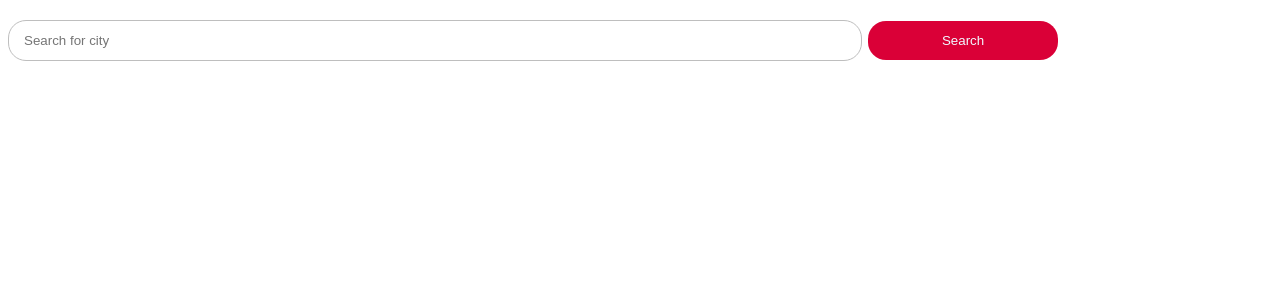
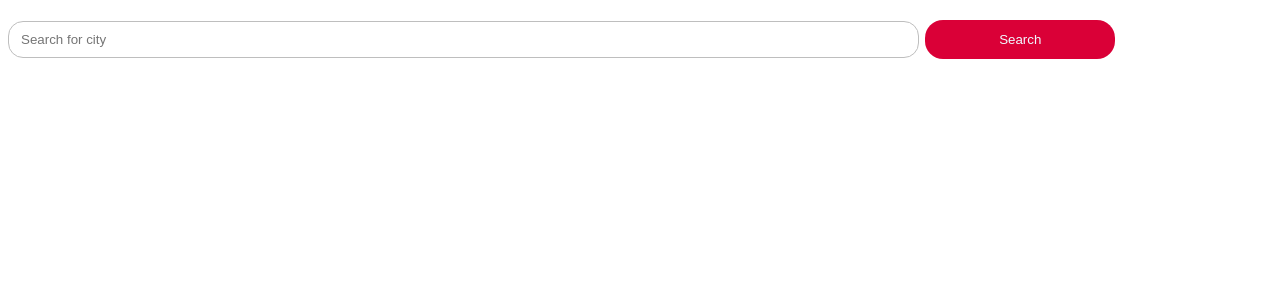
Before and after one commit to Phumnanya/Weather-app, a React (Create React App) app: page / in a window 1280 px wide. Shown: the top 300 px of the page. Built offline with nearby package versions, Linux system fonts and the light colour scheme.

Commit message:
Update App.css

```diff
--- a/src/App.css
+++ b/src/App.css
@@ -91,12 +91,12 @@ border-style: none;}}
 
 input[type=text] {
   margin: auto;
-  width: 65%;
-  padding: 12px 15px;
-  border-radius: 18px;
+  width: 70%;
+  padding: 10px 12px;
+  border-radius: 15px;
   border: solid 1px rgb(190, 190, 190);
 }
-@media (max-width: 800px) {input[type=text] {width: 70%;}}
+@media (max-width: 800px) {input[type=text] {width: 60%;}}
 
 button {
   background-color: #da0037;
```
